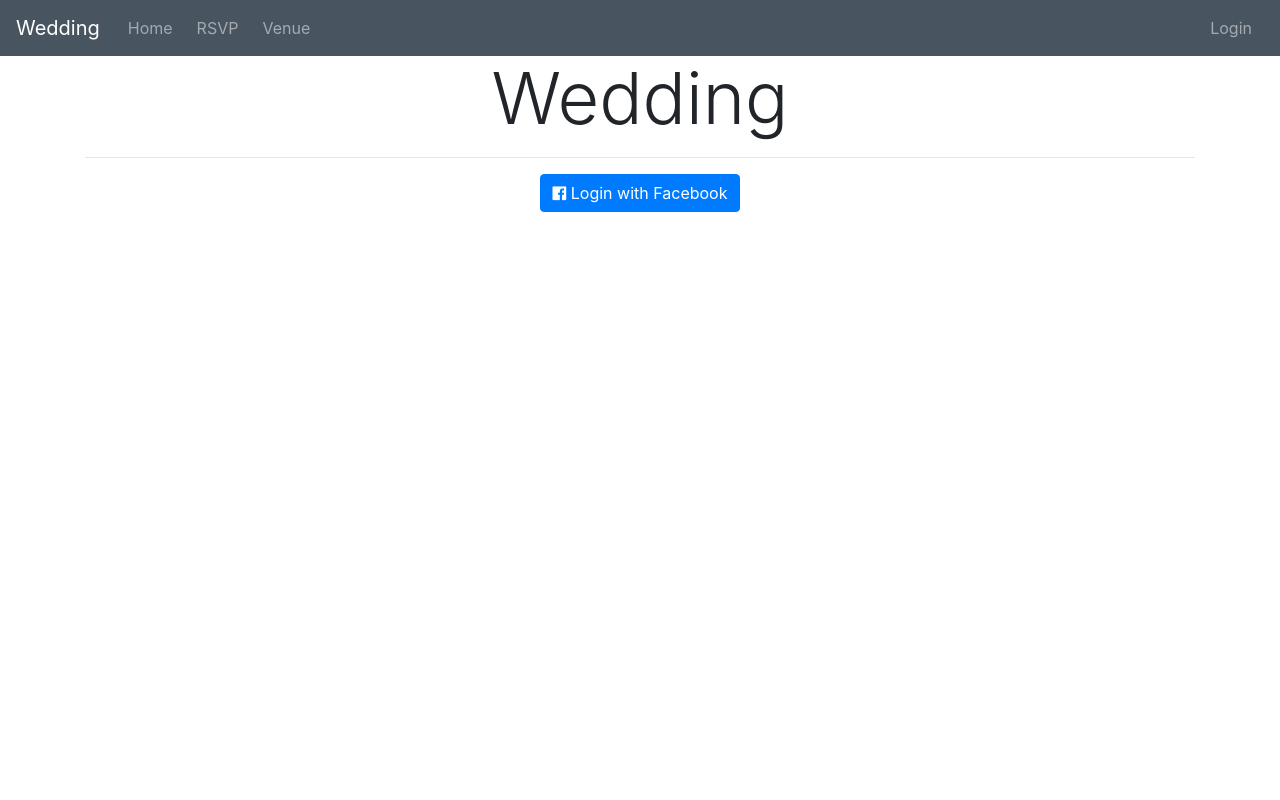
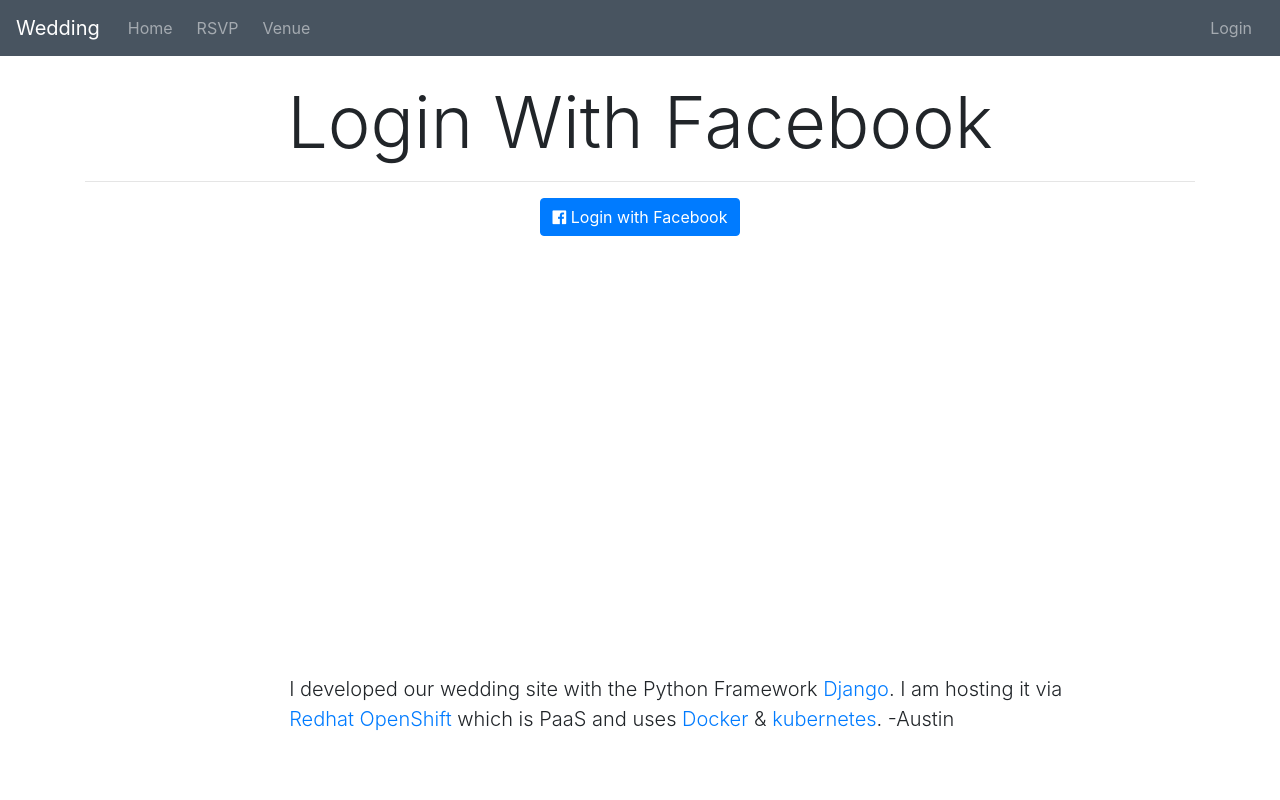
Before and after one commit to bakosa/ashley_austin_wedding, a Django app: page /login/ in a window 1280 px wide. Run offline with Django 3.2, Linux system fonts and the light colour scheme; some libraries are stand-ins or nearby versions.

Commit message:
updated home page and login

```diff
--- a/project/templates/registration/login.html
+++ b/project/templates/registration/login.html
@@ -2,8 +2,16 @@
 {% load crispy_forms_tags %}
 {% load static %}
 {% block content %}
+<style type="text/css">
+	.bot {
+   position:absolute;
+   bottom:0;
+   padding-bottom: 50px;
+}
+</style>
 <div class="container">
-	<h1 class="display-3 text-center">Wedding</h1>
+	<br>
+	<h1 class="display-3 text-center">Login With Facebook</h1>
 	<hr>
 	<div class="row">
 		<div class="col"></div>
@@ -16,5 +24,12 @@
 		</div>
 		<div class="col"></div>
 	</div>
+	<div class="row bot">
+		<div class="col"></div>
+		<div class="col-lg-8">
+			<p class="lead">I developed our wedding site with the Python Framework <a href="https://www.djangoproject.com">Django</a>. I am hosting it via <a href="https://www.openshift.com">Redhat OpenShift</a> which is PaaS and uses <a href="https://www.docker.com">Docker</a> & <a href="https://kubernetes.io">kubernetes</a>. -Austin</p>
+		</div>
+		<div class="col"></div>
+	</div>
 </div>
   {% endblock %}
--- a/project/urls.py
+++ b/project/urls.py
@@ -24,6 +24,7 @@ urlpatterns = [
     url(r'aawedding/guest/', include('guest.urls')),
     url(r'aawedding/rsvp/', include('rsvp.urls')),
     #url(r'/', include('snowmaker.urls')),
+    url(r'^', lambda r: HttpResponseRedirect('/aawedding/home/')),
 
 ]
 
```
Also changed, not shown: home/templates/home/index.html (+7 -4 lines).
